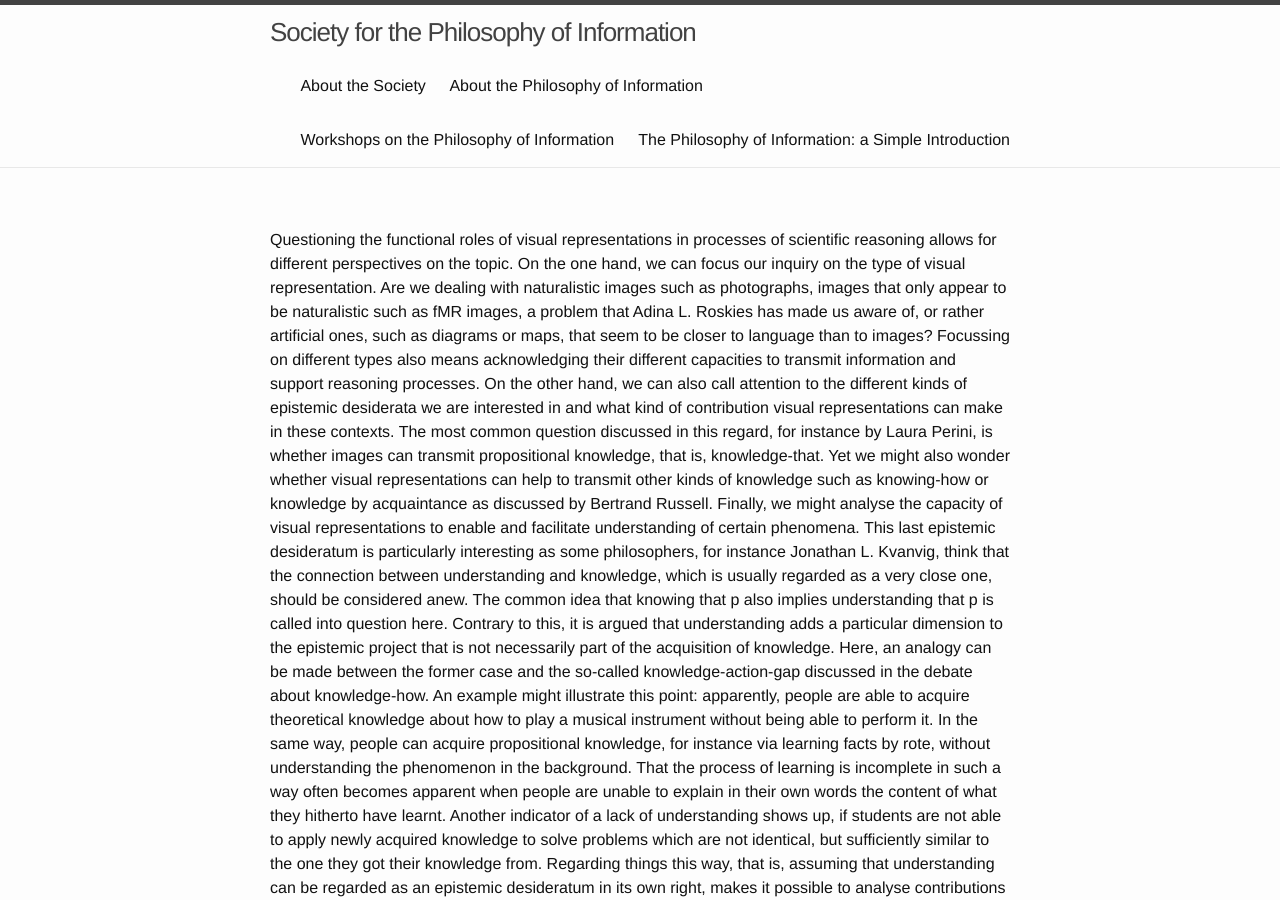
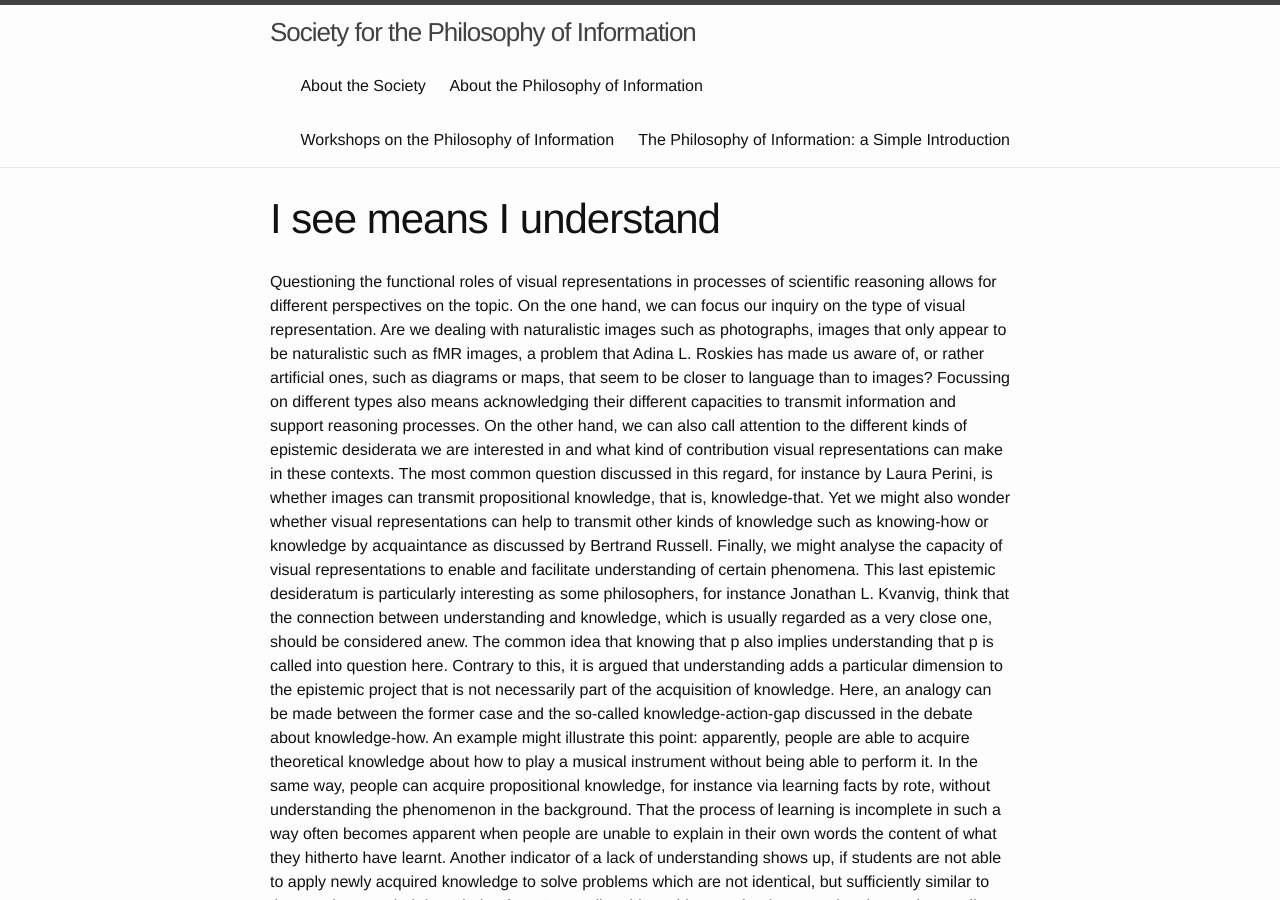
Before and after one commit to socphilinfo/socphilinfo.github.io, a Jekyll site: the page built from workshops/wpi9/abstracts/Nicola.md, in a window 1280 px wide and 900 px high. Built offline with Jekyll 4.4.1, drawn with Linux system fonts in a browser that asks for light colours; our own code applies the rules of GitHub Pages for plain Markdown files.

Commit message:
fix abstract Nicola

```diff
--- a/workshops/wpi9/abstracts/Nicola.md
+++ b/workshops/wpi9/abstracts/Nicola.md
@@ -3,7 +3,7 @@ author: Nicola Moessner
 category: page
 created: '2018-03-29'
 layout: page
-title: 'I see' means I understand
+title: I see means I understand
 
 ---
 
```
